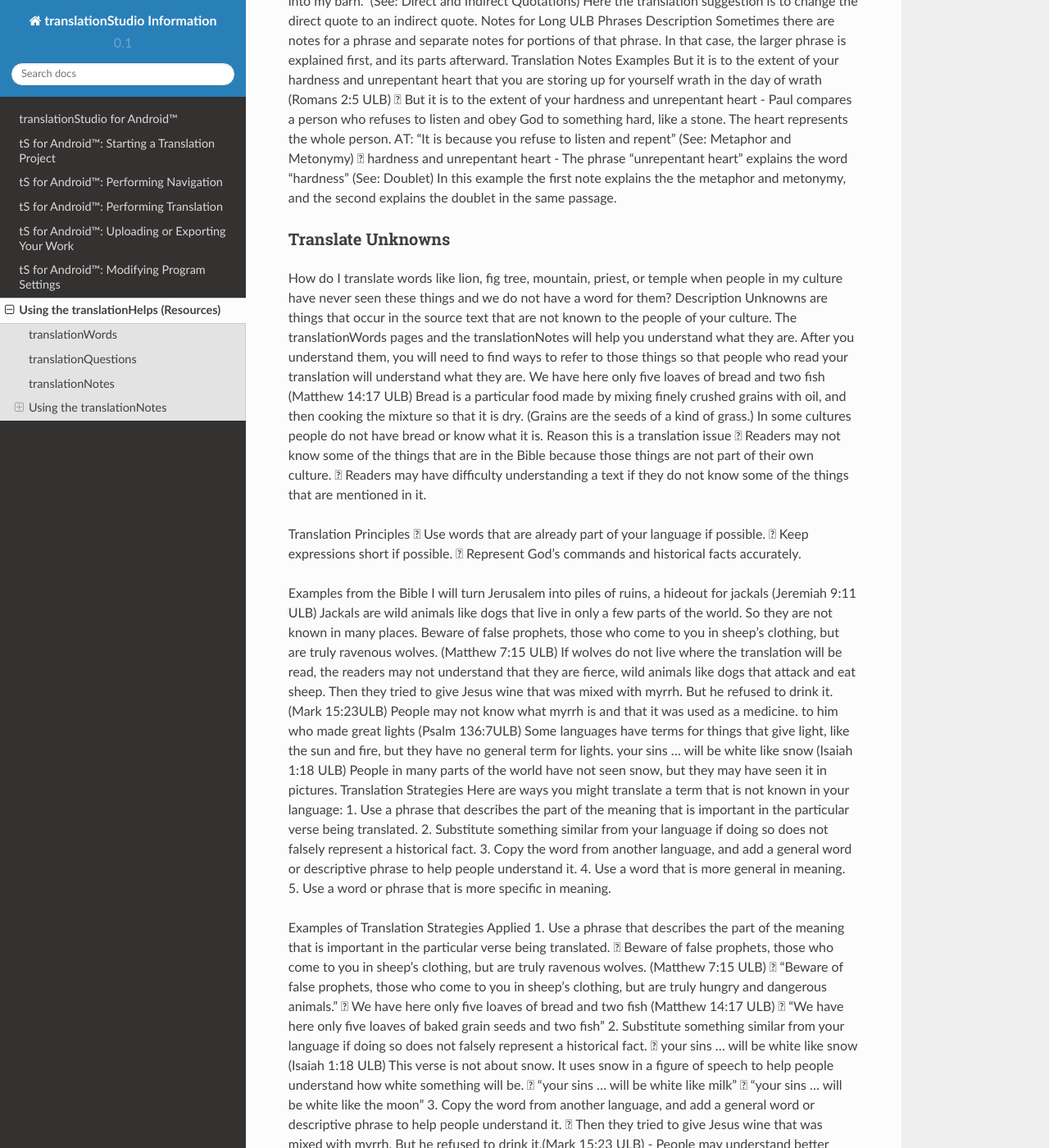
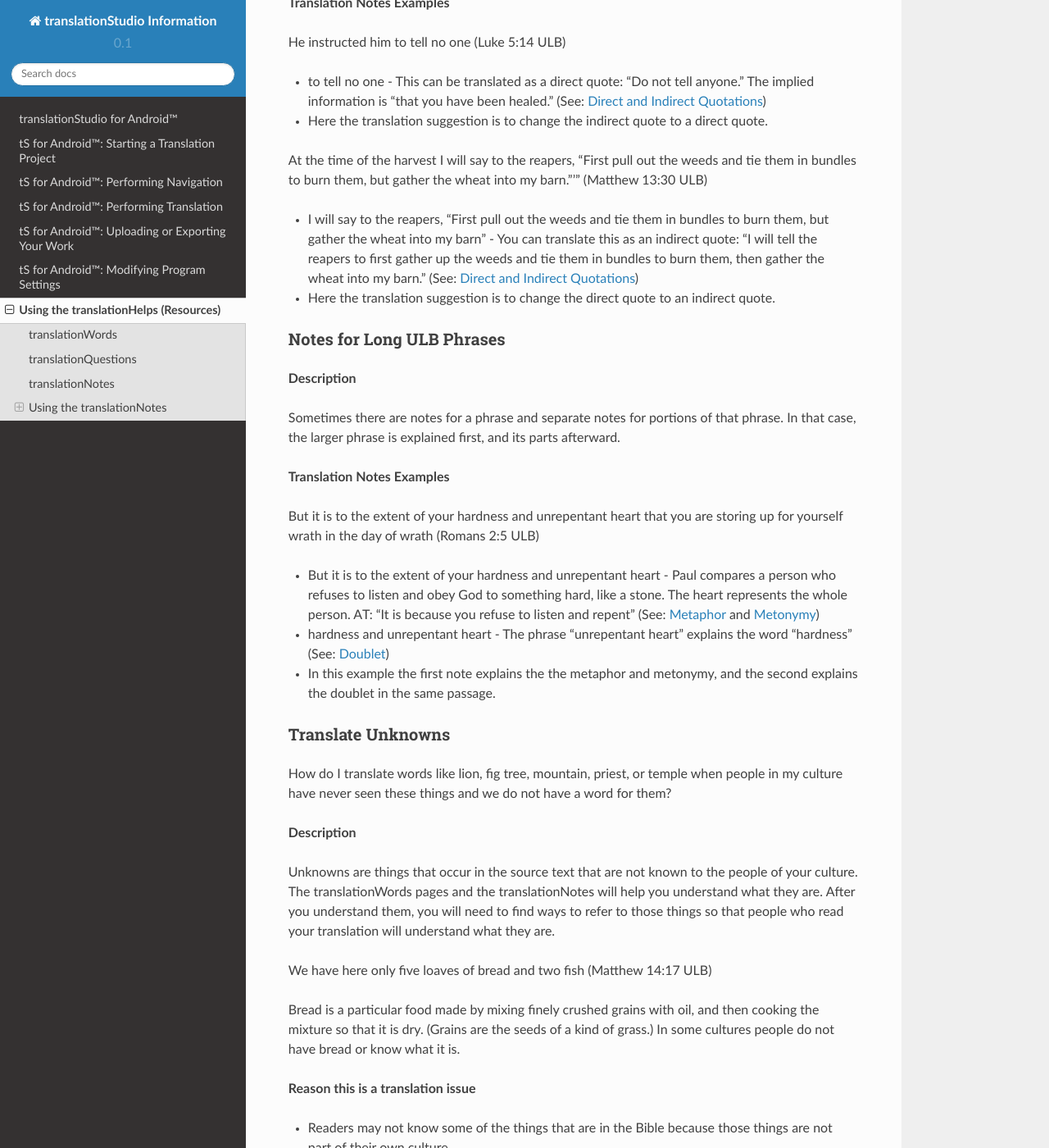
Before and after one commit to unfoldingWord-dev/translationStudio-Info, a Sphinx documentation site: the page built from docs/Helps.rst, in a window 1280 px wide and 1400 px high, scrolled down 9594 px. Shown: the whole window at 82% size. Built offline with Sphinx 7.4.7 and the Read the Docs theme 2.0.0, drawn with Linux system fonts in a browser that asks for light colours; pages that are not in the unit, such as notebooks, are missing from menus; some of the changed text lies outside the part shown.

Commit message:
Update Helps.rst

```diff
--- a/docs/Helps.rst
+++ b/docs/Helps.rst
@@ -152,7 +152,7 @@ Sometimes immediately after the bolded words and hyphen there is a phrase in dou
 
 **Translation Notes Examples**
 
-'Make ready the way of the Lord, (Luke 3:4 ULB)
+Make ready the way of the Lord, (Luke 3:4 ULB)
 
 * the way - "the path" or "the road"
 
@@ -303,85 +303,155 @@ You offspring of poisonous snakes, who warned you to flee from the wrath that is
 * The figure of speech in this note is metaphor. The note explains the metaphor and gives two alternate translations. After that, there is a link to the tA page about metaphors. Click on the link to learn about metaphors and general strategies for translating them.
 
 Notes That Identify Indirect and Direct Quotes
-Description
-There are two kinds of quotations: direct quotation and indirect quotation. When translating a quotation, translators need to decide whether to translate it as a direct quotation or an indirect quotation. (See: Direct and Indirect Quotations)
+^^^^^^^^^^^^^^^^^^^^^^^^^^^^^^^^^^^^^^^^^^^^^^
+
+**Description**
+
+There are two kinds of quotations: direct quotation and indirect quotation. When translating a quotation, translators need to decide whether to translate it as a direct quotation or an indirect quotation. (See: `Direct and Indirect Quotations <https://dw.door43.org/en/ta/vol2/translate/figs_quotations>`_)
+
 When there is a direct or indirect quote in the ULB, the notes may have an option for translating it as the other kind of quote. The translation suggestion may start with "It can be translated as a direct quote:" or "It can be translated as an indirect quote:" and it will be followed by that kind of quote. This may be followed by a link to the information page called "Direct and Indirect Quotations."
+
 There is a likely to be a note about direct and indirect quotes when a quote has another quote inside of it, because these can be confusing. In some languages it may be more natural to translate one of these quotes with a direct quote and the other quote with an indirect quote. The note will end with a link to the information page called "Quotes within Quotes."
-Translation Notes Examples
+
+**Translation Notes Examples**
+
 He instructed him to tell no one (Luke 5:14 ULB)
-	to tell no one - This can be translated as a direct quote: "Do not tell anyone." The implied information is "that you have been healed." (See: Direct and Indirect Quotations)
-Here the translation suggestion is to change the indirect quote to a direct quote.
+
+* to tell no one - This can be translated as a direct quote: "Do not tell anyone." The implied information is "that you have been healed." (See: `Direct and Indirect Quotations <https://dw.door43.org/en/ta/vol2/translate/figs_quotations>`_)
+
+* Here the translation suggestion is to change the indirect quote to a direct quote.
+
 At the time of the harvest I will say to the reapers, "First pull out the weeds and tie them in bundles to burn them, but gather the wheat into my barn."'" (Matthew 13:30 ULB)
-	I will say to the reapers, "First pull out the weeds and tie them in bundles to burn them, but gather the wheat into my barn" - You can translate this as an indirect quote: "I will tell the reapers to first gather up the weeds and tie them in bundles to burn them, then gather the wheat into my barn." (See: Direct and Indirect Quotations)
-Here the translation suggestion is to change the direct quote to an indirect quote.
+
+* I will say to the reapers, "First pull out the weeds and tie them in bundles to burn them, but gather the wheat into my barn" - You can translate this as an indirect quote: "I will tell the reapers to first gather up the weeds and tie them in bundles to burn them, then gather the wheat into my barn." (See: `Direct and Indirect Quotations <https://dw.door43.org/en/ta/vol2/translate/figs_quotations>`_)
+
+* Here the translation suggestion is to change the direct quote to an indirect quote.
+
 Notes for Long ULB Phrases
-Description
+^^^^^^^^^^^^^^^^^^^^^^^^^^
+
+**Description**
+
 Sometimes there are notes for a phrase and separate notes for portions of that phrase. In that case, the larger phrase is explained first, and its parts afterward.
-Translation Notes Examples
+
+**Translation Notes Examples**
+
 But it is to the extent of your hardness and unrepentant heart that you are storing up for yourself wrath in the day of wrath (Romans 2:5 ULB)
-	But it is to the extent of your hardness and unrepentant heart - Paul compares a person who refuses to listen and obey God to something hard, like a stone. The heart represents the whole person. AT: "It is because you refuse to listen and repent" (See: Metaphor and Metonymy)
-	hardness and unrepentant heart - The phrase "unrepentant heart" explains the word "hardness" (See: Doublet)
-In this example the first note explains the the metaphor and metonymy, and the second explains the doublet in the same passage.
+
+*	But it is to the extent of your hardness and unrepentant heart - Paul compares a person who refuses to listen and obey God to something hard, like a stone. The heart represents the whole person. AT: "It is because you refuse to listen and repent" (See:  `Metaphor <https://dw.door43.org/en/ta/vol1/translate/figs_metaphor>`_ and `Metonymy <https://dw.door43.org/en/ta/vol2/translate/figs_metonymy>`_)
+
+*	hardness and unrepentant heart - The phrase "unrepentant heart" explains the word "hardness" (See: `Doublet <https://dw.door43.org/en/ta/vol2/translate/figs_doublet>`_)
+
+* In this example the first note explains the the metaphor and metonymy, and the second explains the doublet in the same passage.
 
 Translate Unknowns
 ^^^^^^^^^^^^^^^^^^
 
 How do I translate words like lion, fig tree, mountain, priest, or temple when people in my culture have never seen these things and we do not have a word for them?
-Description
+
+**Description**
+
 Unknowns are things that occur in the source text that are not known to the people of your culture. The translationWords pages and the translationNotes will help you understand what they are. After you understand them, you will need to find ways to refer to those things so that people who read your translation will understand what they are.
+
 We have here only five loaves of bread and two fish (Matthew 14:17 ULB)
+
 Bread is a particular food made by mixing finely crushed grains with oil, and then cooking the mixture so that it is dry. (Grains are the seeds of a kind of grass.) In some cultures people do not have bread or know what it is.
-Reason this is a translation issue
-	Readers may not know some of the things that are in the Bible because those things are not part of their own culture.
-	Readers may have difficulty understanding a text if they do not know some of the things that are mentioned in it.
 
-Translation Principles
-	Use words that are already part of your language if possible.
-	Keep expressions short if possible.
-	Represent God's commands and historical facts accurately.
+**Reason this is a translation issue**
 
-Examples from the Bible
-I will turn Jerusalem into piles of ruins, a hideout for jackals (Jeremiah 9:11 ULB)
+*	Readers may not know some of the things that are in the Bible because those things are not part of their own culture.
+
+*	Readers may have difficulty understanding a text if they do not know some of the things that are mentioned in it.
+
+**Translation Principles**
+
+*	Use words that are already part of your language if possible.
+
+*	Keep expressions short if possible.
+
+*	Represent God's commands and historical facts accurately.
+
+**Examples from the Bible**
+
+I will turn Jerusalem into piles of ruins, a hideout for jackals (`Jeremiah 9:11 ULB <https://dw.door43.org/en/bible/notes/jer/09/10>`_)
+
 Jackals are wild animals like dogs that live in only a few parts of the world. So they are not known in many places.
-Beware of false prophets, those who come to you in sheep's clothing, but are truly ravenous wolves. (Matthew 7:15 ULB)
+
+Beware of false prophets, those who come to you in sheep's clothing, but are truly ravenous wolves. (`Matthew 7:15 ULB <https://dw.door43.org/en/bible/notes/mat/07/15>`_)
+
 If wolves do not live where the translation will be read, the readers may not understand that they are fierce, wild animals like dogs that attack and eat sheep.
-Then they tried to give Jesus wine that was mixed with myrrh. But he refused to drink it. (Mark 15:23ULB)
+
+Then they tried to give Jesus wine that was mixed with myrrh. But he refused to drink it. (`Mark 15:23 ULB <https://dw.door43.org/en/bible/notes/mrk/15/22>`_)
+
 People may not know what myrrh is and that it was used as a medicine.
-to him who made great lights (Psalm 136:7ULB)
+
+to him who made great lights (`Psalm 136:7 ULB <https://dw.door43.org/en/bible/notes/psa/136/006>`_)
+
 Some languages have terms for things that give light, like the sun and fire, but they have no general term for lights.
-your sins ... will be white like snow (Isaiah 1:18 ULB)
+
+your sins ... will be white like snow (`Isaiah 1:18 ULB <https://dw.door43.org/en/bible/notes/isa/01/18>`_)
+
 People in many parts of the world have not seen snow, but they may have seen it in pictures.
-Translation Strategies
+
+**Translation Strategies**
+
 Here are ways you might translate a term that is not known in your language:
+
 1.	Use a phrase that describes the part of the meaning that is important in the particular verse being translated.
+
 2.	Substitute something similar from your language if doing so does not falsely represent a historical fact.
+
 3.	Copy the word from another language, and add a general word or descriptive phrase to help people understand it.
+
 4.	Use a word that is more general in meaning.
+
 5.	Use a word or phrase that is more specific in meaning.
 
-Examples of Translation Strategies Applied
+** Examples of Translation Strategies Applied**
+
 1. Use a phrase that describes the part of the meaning that is important in the particular verse being translated.
-	Beware of false prophets, those who come to you in sheep's clothing, but are truly ravenous wolves. (Matthew 7:15 ULB)
-	"Beware of false prophets, those who come to you in sheep's clothing, but are truly hungry and dangerous animals."
-	We have here only five loaves of bread and two fish (Matthew 14:17 ULB)
-	"We have here only five loaves of baked grain seeds and two fish"
+
+*	Beware of false prophets, those who come to you in sheep's clothing, but are truly ravenous wolves. (`Matthew 7:15 ULB <https://dw.door43.org/en/bible/notes/mat/07/15>`_)
+
+*	"Beware of false prophets, those who come to you in sheep's clothing, but are truly hungry and dangerous animals."
+
+*	We have here only five loaves of bread and two fish (`Matthew 14:17 ULB <https://dw.door43.org/en/bible/notes/mat/14/16>`_)
+
+*	"We have here only five loaves of baked grain seeds and two fish"
+
 2. Substitute something similar from your language if doing so does not falsely represent a historical fact.
-	your sins ... will be white like snow (Isaiah 1:18 ULB) This verse is not about snow. It uses snow in a figure of speech to help people understand how white something will be.
-	"your sins ... will be white like milk"
-	"your sins ... will be white like the moon"
+
+*	your sins ... will be white like snow (`Isaiah 1:18 ULB <https://dw.door43.org/en/bible/notes/isa/01/18>`_) This verse is not about snow. It uses snow in a figure of speech to help people understand how white something will be.
+
+*	"your sins ... will be white like milk"
+
+*	"your sins ... will be white like the moon"
+
 3. Copy the word from another language, and add a general word or descriptive phrase to help people understand it.
-	Then they tried to give Jesus wine that was mixed with myrrh. But he refused to drink it.(Mark 15:23 ULB) - People may understand better what myrrh is if it is used with the general word "medicine."
-	"Then they tried to give Jesus wine that was mixed with a medicine called myrrh. But he refused to drink it."
-	We have here only five loaves of bread and two fish (Matthew 14:17 ULB) - People may understand better what bread is if it is used with a phrase that tells what it is made of (seeds) and how it is prepared (crushed and baked).
-	"We have here only five loaves of baked crushed seed bread and two fish"
+
+*	Then they tried to give Jesus wine that was mixed with myrrh. But he refused to drink it.(`Mark 15:23 ULB <https://dw.door43.org/en/bible/notes/mrk/15/22>`_) - People may understand better what myrrh is if it is used with the general word "medicine."
+
+*	"Then they tried to give Jesus wine that was mixed with a medicine called myrrh. But he refused to drink it."
+
+*	We have here only five loaves of bread and two fish (`Matthew 14:17 ULB <https://dw.door43.org/en/bible/notes/mat/14/16>`_) - People may understand better what bread is if it is used with a phrase that tells what it is made of (seeds) and how it is prepared (crushed and baked).
+
+*	"We have here only five loaves of baked crushed seed bread and two fish"
+
 4. Use a word that is more general in meaning.
-	I will turn Jerusalem into piles of ruins, a hideout for jackals (Jeremiah 9:11 ULB)
-	"I will turn Jerusalem into piles of ruins, a hideout for wild dogs"
-	We have here only five loaves of bread and two fish (Matthew 14:17 ULB)
-	"We have here only five loaves of baked food and two fish"
+
+*	I will turn Jerusalem into piles of ruins, a hideout for jackals (`Jeremiah 9:11 ULB <https://dw.door43.org/en/bible/notes/jer/09/10>`_)
+
+*	"I will turn Jerusalem into piles of ruins, a hideout for wild dogs"
+
+*	We have here only five loaves of bread and two fish (`Matthew 14:17 ULB <https://dw.door43.org/en/bible/notes/mat/14/16>`_)
+
+*	"We have here only five loaves of baked food and two fish"
+
 5. Use a word or phrase that is more specific in meaning.
-	to him who made great lights (Psalm 136:7 ULB)
-	"to him who made the sun and the moon"
+
+*	to him who made great lights (`Psalm 136:7 ULB <https://dw.door43.org/en/bible/notes/psa/136/006>`_)
+
+*	"to him who made the sun and the moon"
 
 Assumed Knowledge and Implicit Information
 Assumed knowledge is whatever a speaker assumes his audience knows before he speaks and gives them some kind of information. There are two types information.
```
